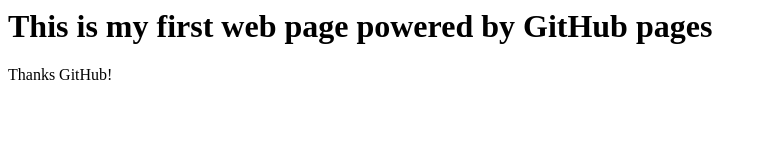
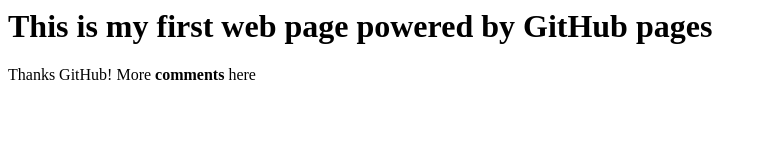
Before and after one commit to virjimenez/myFirstRepo, a plain HTML site: page index.html in a window 1280 px wide. Shown: the whole page, without its empty margins (0-767 px from the left). Drawn offline with Linux system fonts and the light colour scheme.

Commit message:
Update index.html

```diff
--- a/index.html
+++ b/index.html
@@ -3,4 +3,6 @@
 
 Thanks GitHub!
 
+More <b> comments </b> here
+
 </html>
```
